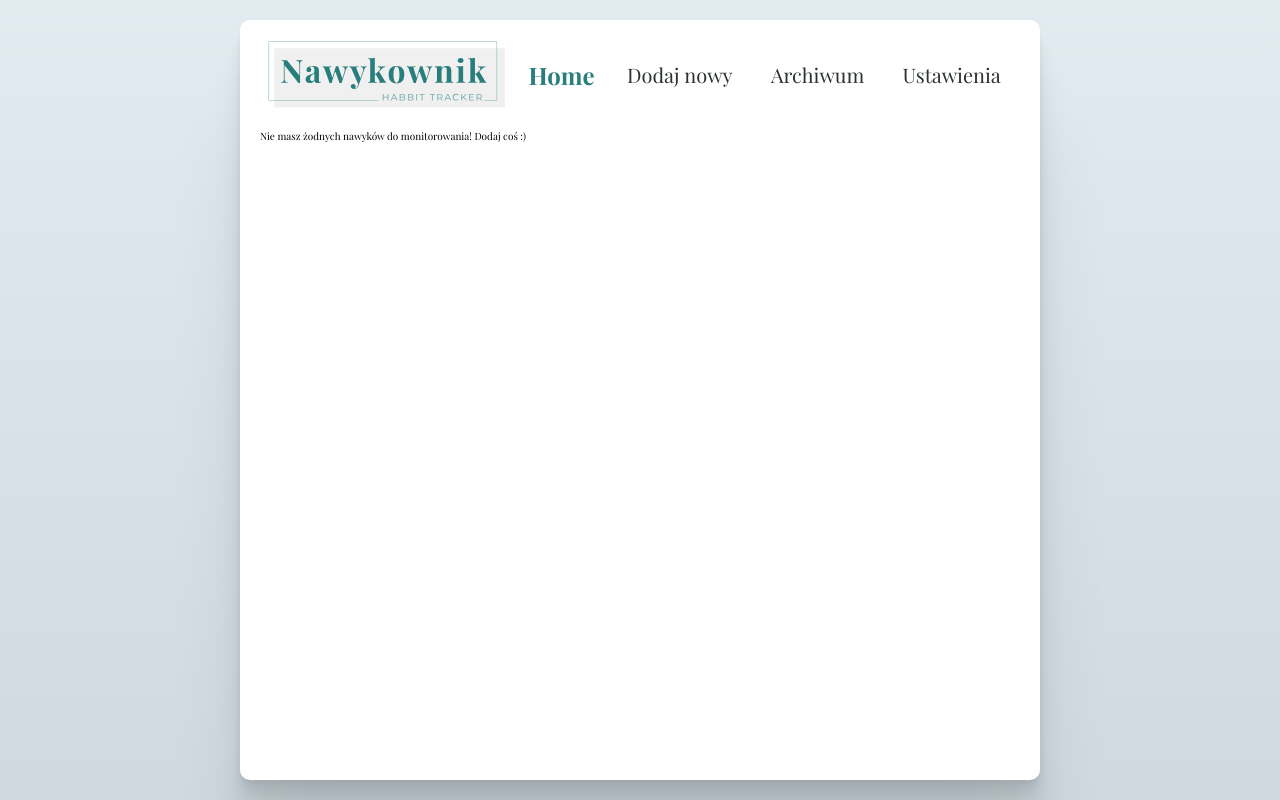
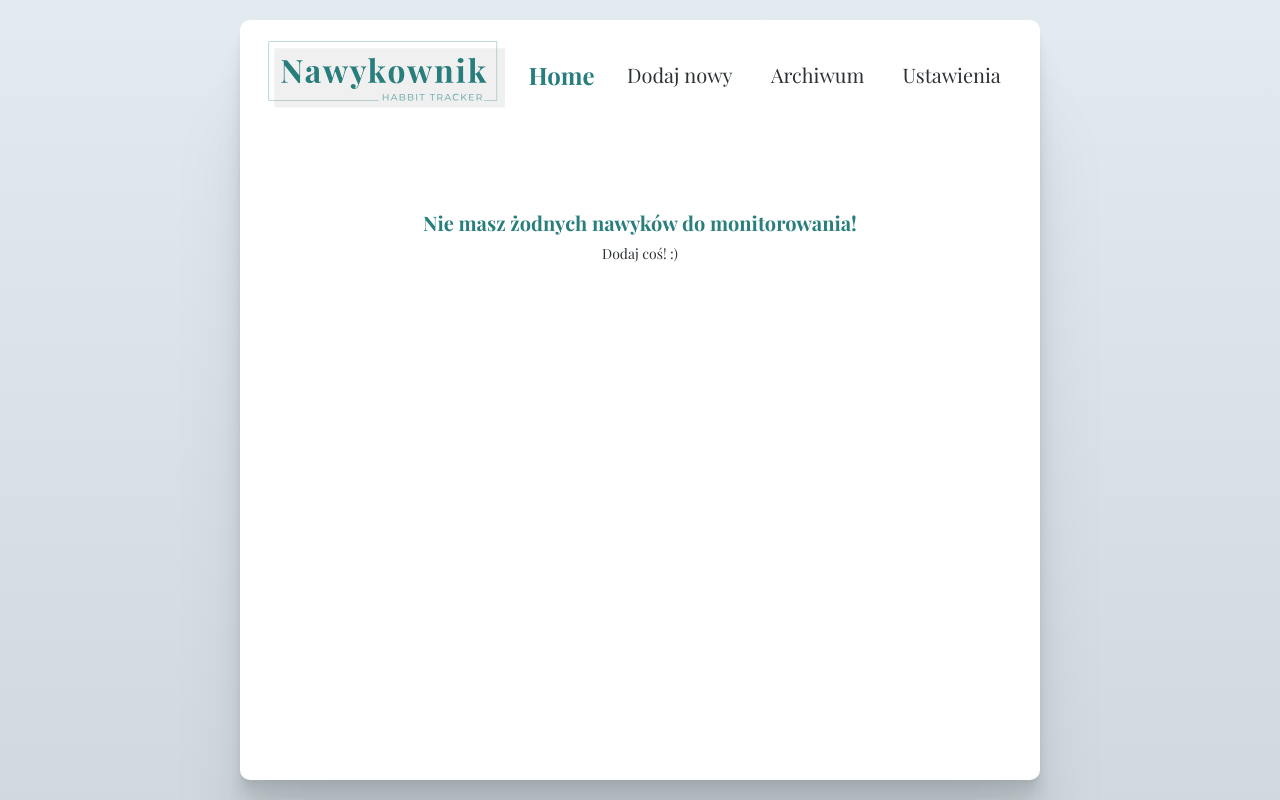
Before and after one commit to wasilukowa/nawykownik, a React (Create React App) app: page / in a window 1280 px wide. Built offline with nearby package versions, Linux system fonts and the light colour scheme.

Commit message:
Few bugs fixed and messages styled component created

```diff
--- a/src/components/Archive.js
+++ b/src/components/Archive.js
@@ -1,8 +1,11 @@
 import React from 'react';
+import { MessageStyled } from '../styles/Message'
 
 const Archive = () => {
     return (
-        <div>ARCHIVE COMPONENT</div>
+        <MessageStyled>
+            <p>to be done soon</p>
+        </MessageStyled>
     )
 }
 
--- a/src/components/Home.js
+++ b/src/components/Home.js
@@ -1,6 +1,10 @@
 import React, { useContext, useState } from 'react';
 import { TasksArrayContext } from '../context/TasksArrayContext';
 import { TrackerMonthly } from './TrackerMonthly';
+import { MessageStyled } from '../styles/Message';
+import { NavLink } from 'react-router-dom';
+
+
 
 const Home = () => {
 
@@ -42,9 +46,15 @@ const Home = () => {
                     />
                 })
                 :
-                <div className={'messageToBeShown'}>
-                    <p>Nie masz żodnych nawyków do monitorowania! Dodaj coś :)</p>
-                </div>}
+                <MessageStyled>
+                    <p>Nie masz żodnych nawyków do monitorowania!</p>
+                    <NavLink
+                        className='nav__router-link nav__flex-menu'
+                        exact to='/dodajnowy'
+                    >
+                        Dodaj coś! :)
+                    </NavLink>
+                </MessageStyled>}
         </div>
     )
 }
--- a/src/components/TrackerMonthly.js
+++ b/src/components/TrackerMonthly.js
@@ -18,43 +18,49 @@ const TrackerMonthlyStyled = styled.div`
         text-align: center;
         font-size: 2.4em;
         color: ${props => props.theme.green};
-        padding: 5px 20px;
+        padding: 10px 20px;
     }
-    .task-calendar-days {
+    .task-calendar{;
+        display: flex;
+        flex-direction: column;
+        justify-content: center;
+        align-items: center;
+    }
+    .task-calendar-days-names {
         display: grid;
-        grid-template-columns: repeat(7, 50px);
-        grid-template-rows: 40px;
-        gap: 10px;
+        grid-template-columns: repeat(7, ${props => props.theme.cellSmall});
+        grid-template-rows: ${props => props.theme.cellSmall};
+        gap: ${props => props.theme.gapSmall};
 
         .day {
         font-family: Arial, sans-serif;
-        font-size: 15px;
-        color: grey;
+        font-size: 1.2em;
+        color: ${props => props.theme.mint};
         align-self: center;
         }
     }
     .task-container___calendar {
         display: grid;
-        grid-template-columns: repeat(7, 50px);
-        grid-template-rows: repeat(6, 50px);
-        gap: 10px;
+        grid-template-columns: repeat(7, ${props => props.theme.cellSmall});
+        grid-template-rows: repeat(6, ${props => props.theme.cellSmall});
+        gap: ${props => props.theme.gapSmall};
 
         .single-day {
+        padding: 3px;
         background-color: white;
-        font-size: 20px;
+        font-size: 1.4em;
         color: black;
-        padding: 6px;
+        padding: 3px;
         text-align: right;
         cursor: pointer;
 
         &.habit-to-be-checked {
-            border: 1.5px solid black;
+            border: 1.5px solid ${props => props.theme.black};
         }
-
 
         &.habit-not-done {
             padding: 3px;
-            border: 1.5px solid black;
+            border: 1.5px solid ${props => props.theme.black};
             display: flex;
             justify-content: center;
             align-items: center;
@@ -62,15 +68,15 @@ const TrackerMonthlyStyled = styled.div`
             &::before {
             content: '';
             display: block;
-            height: 30px;
-            width: 30px;
+            height: calc(${props => props.theme.cellSmall} - 10px);
+            width: calc(${props => props.theme.cellSmall} - 10px);
             background-color: silver;
             }
         }
 
         &.habit-done {
-            padding: 3px;
-            border: 1.5px solid black;
+            /* padding: 3px; */
+            border: 1.5px solid ${props => props.theme.black};
             display: flex;
             justify-content: center;
             align-items: center;
@@ -78,19 +84,18 @@ const TrackerMonthlyStyled = styled.div`
             &::before {
             content: '';
             display: block;
-            height: 40px;
-            width: 40px;
-            background-color: black;
+            height: calc(${props => props.theme.cellSmall} - 10px);
+            width: calc(${props => props.theme.cellSmall} - 10px);
+            background-color: ${props => props.theme.green};
             }
-
         }
         }
 
         .un-active {
         background-color: white;
-        font-size: 20px;
+        font-size: 1.4em;
         color: grey;
-        padding: 6px;
+        padding: 3px;
         text-align: right;
         cursor: pointer;
         border: 1.5px solid grey;
@@ -177,7 +182,7 @@ export const TrackerMonthly = ({ task, index, toDelete, toArchive, methodToEdit
             <p className='task-date'>{taskToShow.month} {taskToShow.year}</p>
             <header className='task-title'>{taskToShow.title}</header>
             <div className='task-calendar'>
-                <div className='task-calendar-days'>
+                <div className='task-calendar-days-names'>
                     <div className='day'>PON</div>
                     <div className='day'>WT</div>
                     <div className='day'>ŚR</div>
@@ -203,29 +208,29 @@ export const TrackerMonthly = ({ task, index, toDelete, toArchive, methodToEdit
                                 </div>
                             } else {
                                 return <div key={index}
-                                    className={'un-active'}
+                                    className='un-active'
                                 >
                                     {index - task.startingDay + 1}
                                 </div>
                             }
                         } else if (el === 2) {
                             return <div key={index}
-                                className={'single-day habit-not-done'}
+                                className='single-day habit-not-done'
                                 onClick={() => handleStatusChange(el, index)}>
                             </div>
                         } else {
                             return <div key={index}
-                                className={'single-day habit-done'}
+                                className='single-day habit-done'
                                 onClick={() => handleStatusChange(el, index)}>
                             </div>
                         }
                     })}
                 </div>
-                <div className="task-container__buttons">
+                {/* <div className="task-container__buttons">
                     <a className={'button-subtle'} onClick={e => handleEdit(e)}>edytuj</a>
                     <a className={'button-subtle'} onClick={e => handleDelete(e)}>usuń!</a>
                     <a className={'button-subtle'} onClick={e => handleArchive(e)}>przenieś do archiwum!</a>
-                </div>
+                </div> */}
             </div>
         </TrackerMonthlyStyled>
     )
--- /dev/null
+++ b/src/styles/Message.js
@@ -0,0 +1,27 @@
+import styled from 'styled-components';
+
+export const MessageStyled = styled.div`
+    width: 100%;
+    display: flex;
+    flex-direction: column;
+    justify-content: center;
+    align-items: center;
+    p {
+        padding-top: 4em;
+        font-family: 'Playfair Bold';
+        font-size: 2em;
+        color: ${props => props.theme.green};
+        text-align: center;
+    }
+    .nav__router-link {
+        text-decoration: none;
+        color: ${props => props.theme.black};
+        padding: 0.6em;
+        font-size: 1.4em;
+        transition: .7s;
+        &:hover{
+            color: ${props => props.theme.green};
+            transform: scale(1.1);
+        }
+    }
+`;
--- a/src/styles/theme.js
+++ b/src/styles/theme.js
@@ -2,7 +2,12 @@ const theme = {
     mint: '#A9DCB2',
     green: '#287E7C',
     black: '#2C3134',
-    lightGrey: '#F0F0F0'
+    lightGrey: '#F0F0F0',
+
+    // calendar cells sizes:
+    gapSmall: '5px',
+    cellSmall: '25px'
+
 }
 
 export default theme;
```
